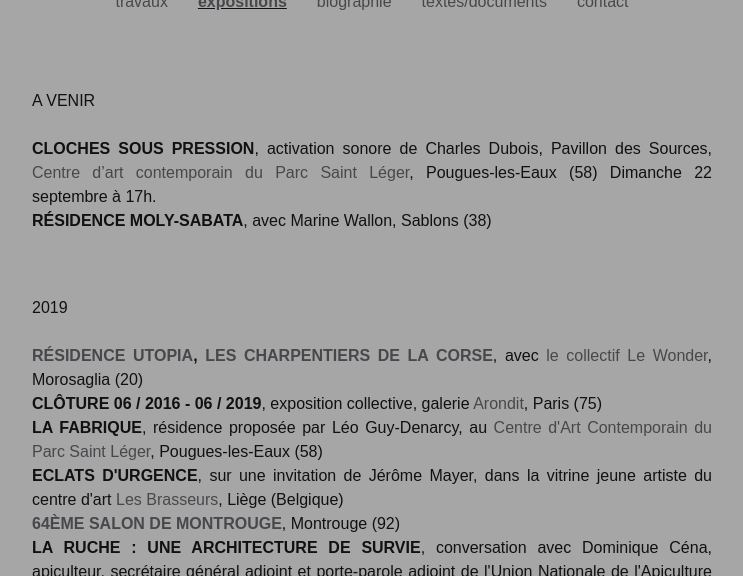
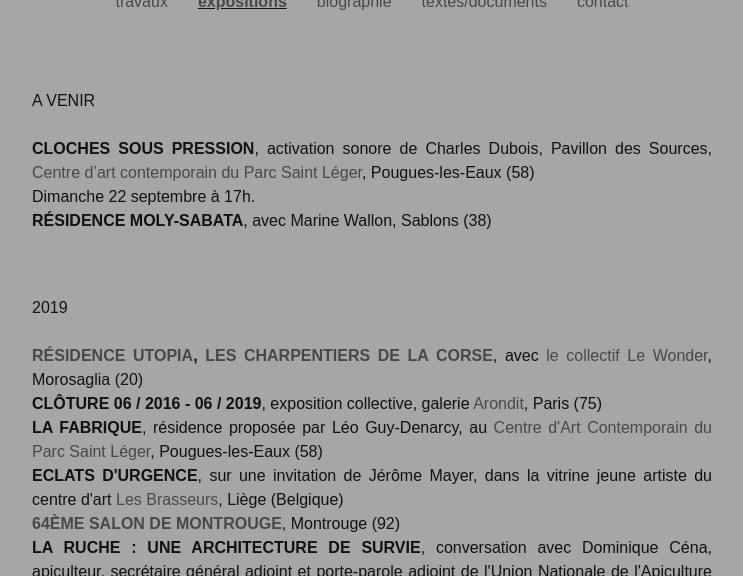
Before and after one commit to Mariecie/Mariecie.github.io, a Jekyll site: the page built from Expositions.md, in a window 1280 px wide and 900 px high, cut to the strip 324-900 px from the top of the window. Shown: the whole strip, without its empty margins (268-1011 px from the left). Built offline with Jekyll 4.4.1, drawn with Linux system fonts in a browser that asks for light colours.

```diff
--- a/Expositions.md
+++ b/Expositions.md
@@ -9,7 +9,7 @@ permalink: /expositions/
 A VENIR
 <br>
 <br><span style="font-weight: bold;">CLOCHES SOUS PRESSION</span>, activation sonore de Charles Dubois, Pavillon des Sources, <a href="#" onclick='window.open("http://www.parcsaintleger.fr/portfolio/cloches-sous-pression/");return false;'>Centre d’art contemporain du Parc Saint Léger</a>, Pougues-les-Eaux (58)
-Dimanche 22 septembre à 17h.
+<br>Dimanche 22 septembre à 17h.
 <br><span style="font-weight: bold;">RÉSIDENCE MOLY-SABATA</span>, avec Marine Wallon, Sablons (38)
 </p>
 
```
